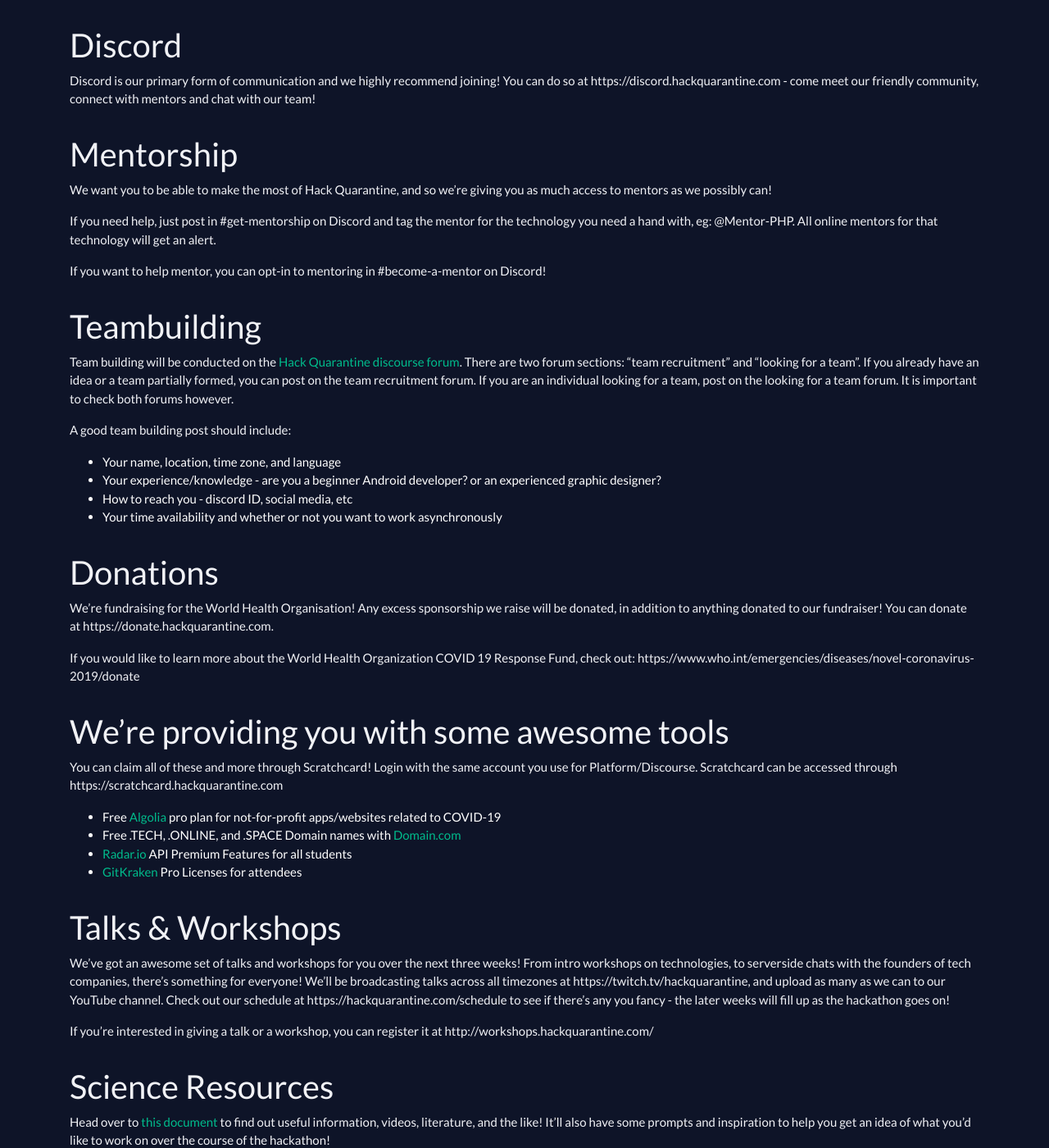
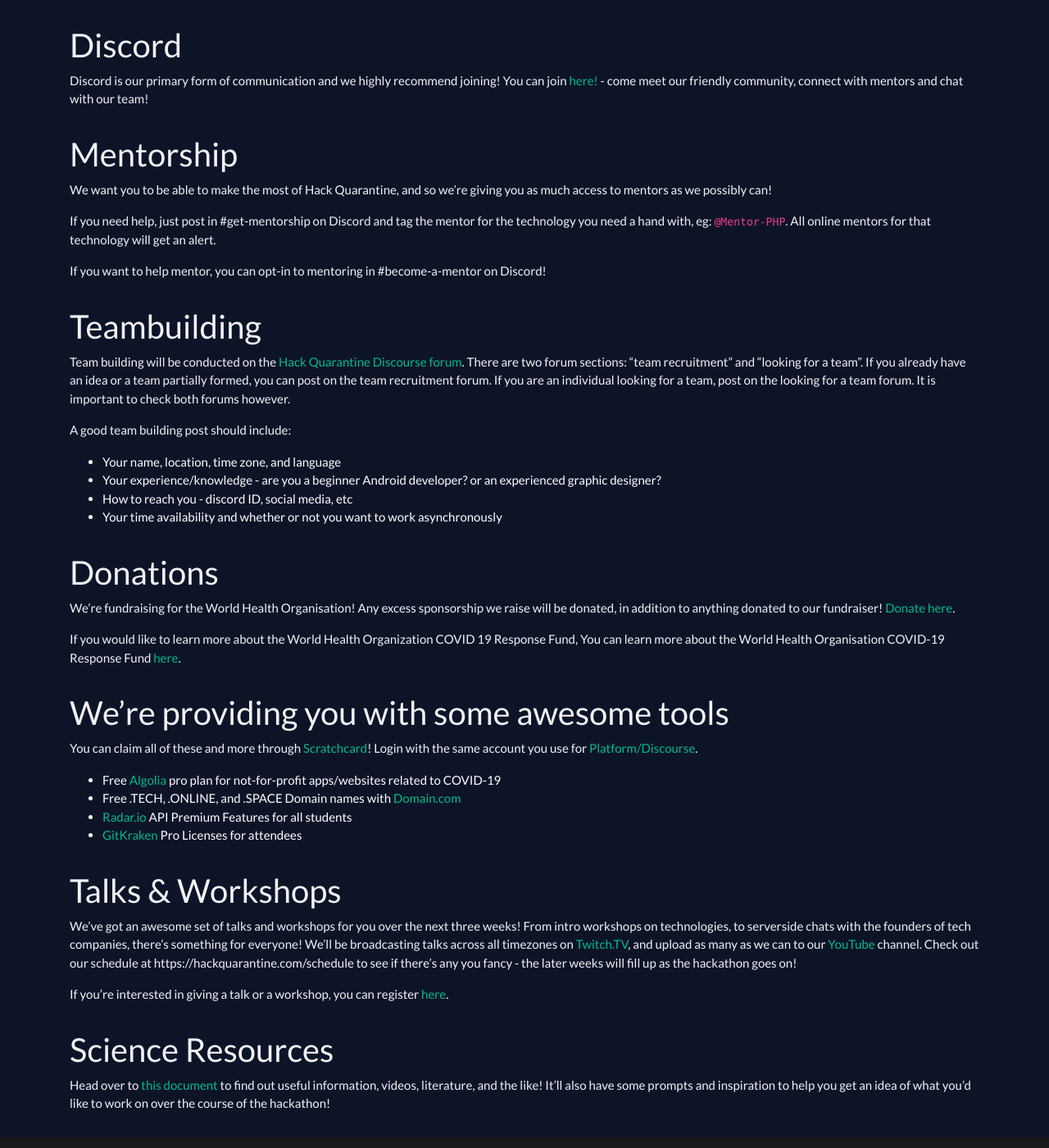
Before and after one commit to HackQuarantine/hq-website, a Jekyll site: the page built from info.md, in a window 1280 px wide and 1400 px high, scrolled down 2562 px. Shown: the whole window at 82% size. Built offline with Jekyll 4.4.1, drawn with Linux system fonts in a browser that asks for light colours; nearby versions of some CDN libraries.

Commit message:
Deploying to gh-pages from  - 3bd4da6298c4bf216846e89382ff445a5df96291 🚀

```diff
--- a/info.md
+++ b/info.md
@@ -139,19 +139,19 @@
 
 ## Discord
 
-Discord is our primary form of communication and we highly recommend joining! You can do so at https://discord.hackquarantine.com - come meet our friendly community, connect with mentors and chat with our team!
+Discord is our primary form of communication and we highly recommend joining! You can join [here!](https://discord.hackquarantine.com) - come meet our friendly community, connect with mentors and chat with our team!
 
 ## Mentorship
 
 We want you to be able to make the most of Hack Quarantine, and so we’re giving you as much access to mentors as we possibly can!
 
-If you need help, just post in #get-mentorship on Discord and tag the mentor for the technology you need a hand with, eg: @Mentor-PHP. All online mentors for that technology will get an alert.
+If you need help, just post in #get-mentorship on Discord and tag the mentor for the technology you need a hand with, eg: `@Mentor-PHP`. All online mentors for that technology will get an alert.
 
 If you want to help mentor, you can opt-in to mentoring in #become-a-mentor on Discord!
 
 ## Teambuilding
 
-Team building will be conducted on the [Hack Quarantine discourse forum](https://discourse.hackquarantine.com). There are two forum sections: “team recruitment” and “looking for a team”. If you already have an idea or a team partially formed, you can post on the team recruitment forum. If you are an individual looking for a team, post on the looking for a team forum. It is important to check both forums however.
+Team building will be conducted on the [Hack Quarantine Discourse forum](https://discourse.hackquarantine.com). There are two forum sections: “team recruitment” and “looking for a team”. If you already have an idea or a team partially formed, you can post on the team recruitment forum. If you are an individual looking for a team, post on the looking for a team forum. It is important to check both forums however.
 
 A good team building post should include:
 * Your name, location, time zone, and language
@@ -160,12 +160,12 @@
 * Your time availability and whether or not you want to work asynchronously
 
 ## Donations
-We’re fundraising for the World Health Organisation! Any excess sponsorship we raise will be donated, in addition to anything donated to our fundraiser! You can donate at https://donate.hackquarantine.com.
+We’re fundraising for the World Health Organisation! Any excess sponsorship we raise will be donated, in addition to anything donated to our fundraiser! [Donate here](https://donate.hackquarantine.com.).
 
-If you would like to learn more about the World Health Organization COVID 19 Response Fund, check out: https://www.who.int/emergencies/diseases/novel-coronavirus-2019/donate
+If you would like to learn more about the World Health Organization COVID 19 Response Fund, You can learn more about the World Health Organisation COVID-19 Response Fund [here](https://www.who.int/emergencies/diseases/novel-coronavirus-2019/donate).
 
 ## We’re providing you with some awesome tools
-You can claim all of these and more through Scratchcard! Login with the same account you use for Platform/Discourse. Scratchcard can be accessed through https://scratchcard.hackquarantine.com
+You can claim all of these and more through [Scratchcard](https://scratchcard.hackquarantine.com)! Login with the same account you use for [Platform/Discourse](https://discourse.hackquarantine.com).
 
 * Free [Algolia](https://www.algolia.com/) pro plan for not-for-profit apps/websites related to COVID-19
 * Free .TECH, .ONLINE, and .SPACE Domain names with [Domain.com](https://www.domain.com/)
@@ -174,9 +174,9 @@
 
 ## Talks & Workshops
 
-We’ve got an awesome set of talks and workshops for you over the next three weeks! From intro workshops on technologies, to serverside chats with the founders of tech companies, there’s something for everyone! We’ll be broadcasting talks across all timezones at https://twitch.tv/hackquarantine, and upload as many as we can to our YouTube channel. Check out our schedule at https://hackquarantine.com/schedule to see if there’s any you fancy - the later weeks will fill up as the hackathon goes on!
+We’ve got an awesome set of talks and workshops for you over the next three weeks! From intro workshops on technologies, to serverside chats with the founders of tech companies, there’s something for everyone! We’ll be broadcasting talks across all timezones on [Twitch.TV](https://twitch.tv/hackquarantine), and upload as many as we can to our [YouTube](https://hackquarantine.com/youtube) channel. Check out our schedule at https://hackquarantine.com/schedule to see if there’s any you fancy - the later weeks will fill up as the hackathon goes on!
 
-If you’re interested in giving a talk or a workshop, you can register it at http://workshops.hackquarantine.com/
+If you’re interested in giving a talk or a workshop, you can register [here](http://workshops.hackquarantine.com/).
 
 ## Science Resources
 
```
